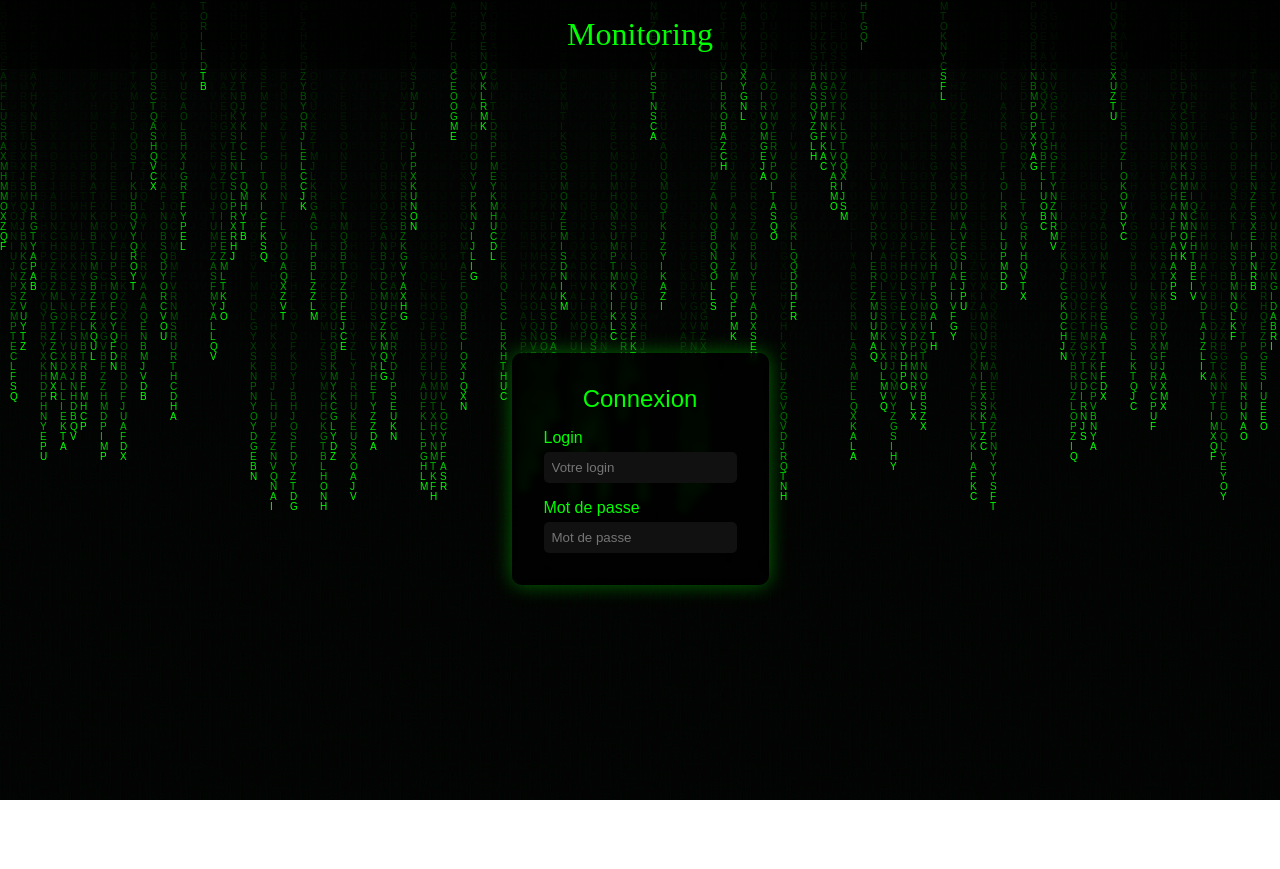
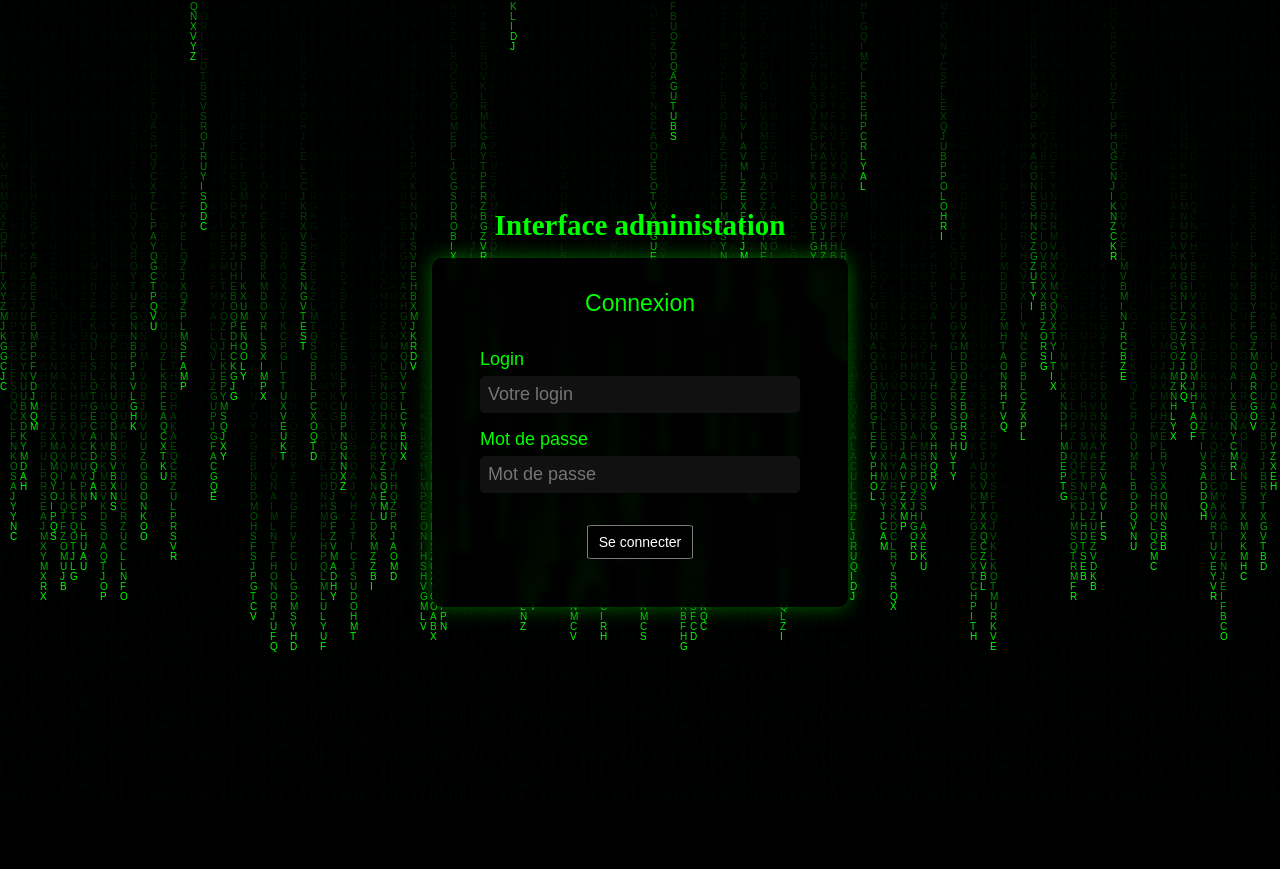
Before and after one commit to Dev-IT-Seb/Administration-Monitoring, a PHP site: page / in a window 1280 px wide. After the commit the page ends 652 px from the top, so only its background shows below. Run offline with PHP 8.4, Linux system fonts and the light colour scheme.

Commit message:
feat: change files structure + fix css + add file monitoring view

```diff
--- a/assets/css/styles.css
+++ b/assets/css/styles.css
@@ -1,26 +1,22 @@
+            /* STYLE CSS */
+/* ---------------------------------- */
 /* Reset de base */
 * {
     margin: 0;
     padding: 0;
     box-sizing: border-box;
 }
-/* Titre en haut */
-header{
-    z-index: 1;
-    position: relative;
+/* ---------------------------------- */
+/* Fonts */
+@font-face {
+    font-family:"NameFont";
+    src: url("");
 }
-header .title {
-    padding: 1rem;
-    text-align: center;
-    background-color: #0000008f;
+body{
+    background-color: #000000;
 }
 
-header .title a {
-    text-decoration: none;
-    color: #00ff00;
-    font-size: 2rem;
-}
-
+/* ---------------------------------- */
 /* Canvas en arrière-plan */
 canvas {
     position: absolute;
@@ -31,33 +27,51 @@ canvas {
     display: block;
     z-index: 0;
 }
-
+/* ---------------------------------- */
 /* Conteneur connexion */
 .container {
+    display: flex;
+    flex-direction: column;
+    justify-content: center;
+    align-items: center;
+    height: 100vh;
+}
+/* ---------------------------------- */
+/* Titre en haut */
+.title{
     position: relative;
     z-index: 1;
-    height: 100vh;
-    width: 100%;
-    display: flex;
-    justify-content: center;
-    align-items: center;
+    padding: 1rem;
 }
 
-/* Boîte de connexion */
+.container h1{
+    color: #00ff00;
+    font-size: 29px;
+}
+.container h1::first-letter{
+    text-transform: uppercase;
+}
+/* ---------------------------------- */
 .connection {
     background-color: #000000b3;
-    padding: 2rem;
     border-radius: 10px;
     box-shadow: 0 0 20px #00ff0066;
     backdrop-filter: blur(5px);
+    display: flex;
+    flex-direction: column;
+    align-items: center;
+    padding: 2rem;
 }
 
 .connection p {
     font-family: Arial, sans-serif;
-    font-size: 1.5rem;
-    margin-bottom: 1rem;
+    font-size: 23px;
     color: #00ff00;
-    text-align: center;
+}
+
+/* Formulaire de connexion */
+form{
+    padding: 1rem;
 }
 
 .connection label {
@@ -65,15 +79,42 @@ canvas {
     margin-top: 1rem;
     color: #00ff00;
     font-family: Arial, sans-serif;
+    font-size: 18px;
 }
 
 .connection input {
-    width: 100%;
+    width: 20rem;
     padding: 0.5rem;
-    margin-top: 0.3rem;
+    margin-top: 0.4rem;
     border: none;
     border-radius: 5px;
     background: #111;
     color: #ffffff;
     outline: none;
+    font-size: 18px;
 }
+/* ---------------------------------- */
+/* BUTTON CONNEXION */
+.connection .cta {
+    display: flex;
+    justify-content: center;
+    align-items: center;
+    padding-top: 2rem;
+}
+
+.connection .cta button{
+    padding: 0.5rem 0.7rem;
+    background-color: #000000;
+    color: #ffffff;
+    border: none;
+    border: 1px solid #ffffff7c;
+    font-size: 14px;
+    border-radius: 5%;
+    font-weight: 500;
+}
+
+.connection .cta button:hover{
+    background-color: #00ff008c;
+    color: #ffffff;
+}
+/* ---------------------------------- */
--- /dev/null
+++ b/controleurs/Controleur_accueil.php
@@ -0,0 +1,5 @@
+<?php
+    // CONTROLEUR ACCUEIL
+
+    // Import de la vue accueil
+    include "templates/vues/accueil.php";
--- a/index.php
+++ b/index.php
@@ -1,4 +1,6 @@
 <?php
 
-    // IMPORT DE LA VUE ACCUEIL
-    include "templates/vues/accueil.php";
+    // INDEX PHP
+
+    // IMPORT DU CONTROLEUR ACCUEIL
+    include "controleurs/Controleur_accueil.php";
--- a/js/script.js
+++ b/js/script.js
@@ -1,27 +1,27 @@
 // ---------------------------------------------------------------------- //
 // BACKGROUND MATRIX
-var canvas = document.querySelector('canvas'),
+let canvas = document.querySelector('canvas'),
 ctx = canvas.getContext('2d');
 
 canvas.width = window.innerWidth;
 canvas.height = window.innerHeight;
 
-var letters = 'ABCDEFGHIJKLMNOPQRSTUVXYZABCDEFGHIJKLMNOPQRSTUVXYZ';
+let letters = 'ABCDEFGHIJKLMNOPQRSTUVXYZABCDEFGHIJKLMNOPQRSTUVXYZ';
 letters = letters.split('');
 
-var fontSize = 10,
+let fontSize = 10,
     columns = canvas.width / fontSize;
 
-var drops = [];
-for (var i = 0; i < columns; i++) {
+let drops = [];
+for (let i = 0; i < columns; i++) {
   drops[i] = 1;
 }
 
 function draw() {
   ctx.fillStyle = 'hsla(0, 0.00%, 0.00%, 0.10)';
   ctx.fillRect(0, 0, canvas.width, canvas.height);
-  for (var i = 0; i < drops.length; i++) {
-    var text = letters[Math.floor(Math.random() * letters.length)];
+  for (let i = 0; i < drops.length; i++) {
+    let text = letters[Math.floor(Math.random() * letters.length)];
     ctx.fillStyle = '#0f0';
     ctx.fillText(text, i * fontSize, drops[i] * fontSize);
     drops[i]++;
@@ -31,5 +31,5 @@ function draw() {
   }
 }
 
-setInterval(draw, 50);
+setInterval(draw, 45);
 // ---------------------------------------------------------------------- //
--- a/templates/vues/accueil.php
+++ b/templates/vues/accueil.php
@@ -7,18 +7,17 @@
         <meta charset="UTF-8">
         <meta name="viewport" content="width=device-width, initial-scale=1.0">
         <link rel="stylesheet" href="assets/css/styles.css">
-        <title>Monitoring</title>
+        <title>Accueil</title>
     </head>
     <body>
-        <!-- Background JS -->
         <canvas id="backgroundCanvas"></canvas>
         <header>
-            <div class="title">
-                <a href="#" title="Monitoring d'administration">Monitoring</a>
-            </div>
         </header>
         <main>
             <div class="container">
+                <div class="title">
+                    <h1>interface administation</h1>
+                </div>
                 <div class="connection">
                     <p>Connexion</p>
                     <form action="" method="post">
@@ -26,6 +25,9 @@
                         <input type="text" name="login" placeholder="Votre login">
                         <label>Mot de passe</label>
                         <input type="password" name="password" placeholder="Mot de passe">
+                        <div class="cta">
+                            <button type="submit">Se connecter</button>
+                        </div>
                     </form>
                 </div>
             </div>
```
Also changed, not shown: templates/vues/monitoring.php (added, +24 -0 lines).
